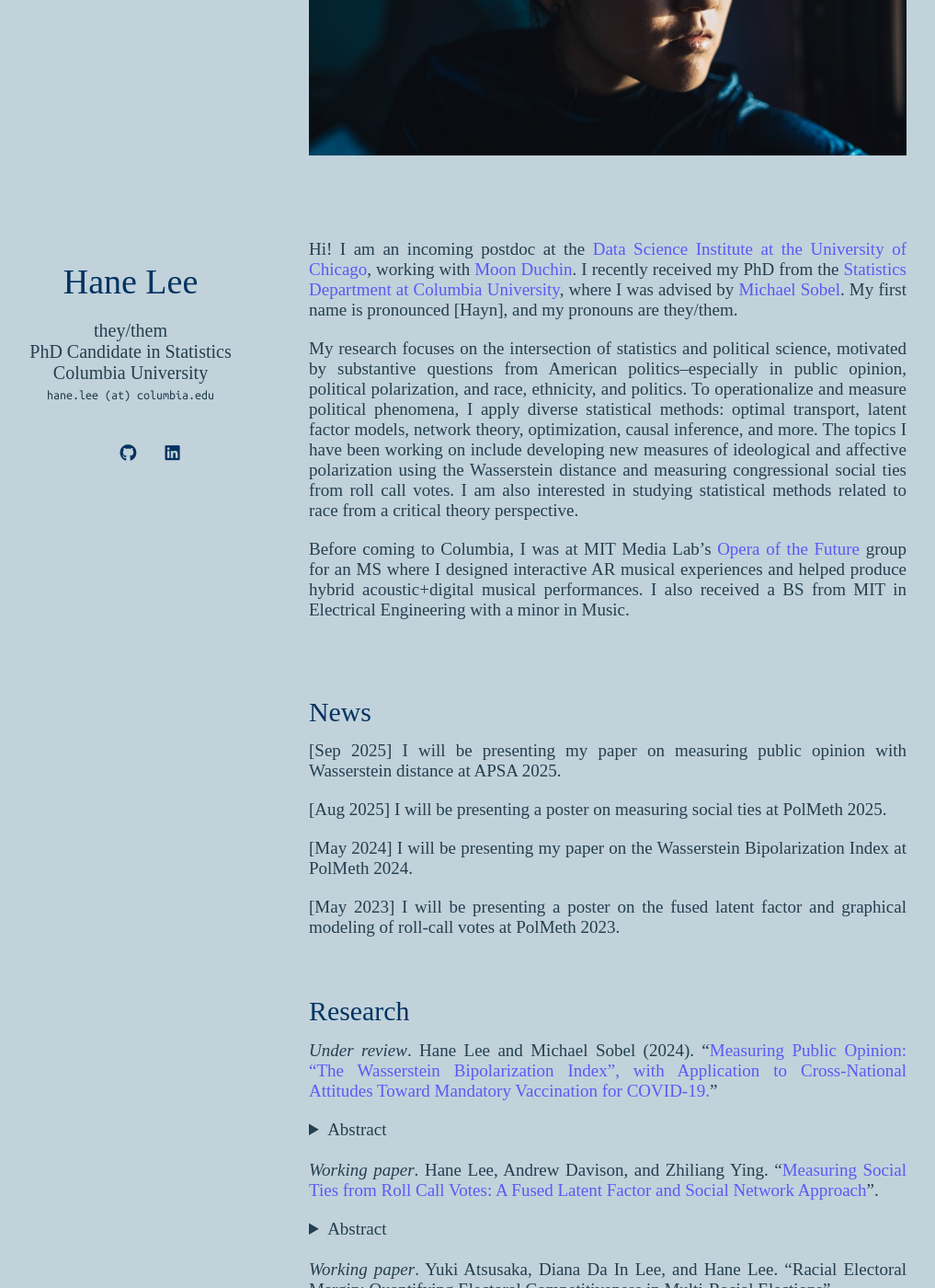
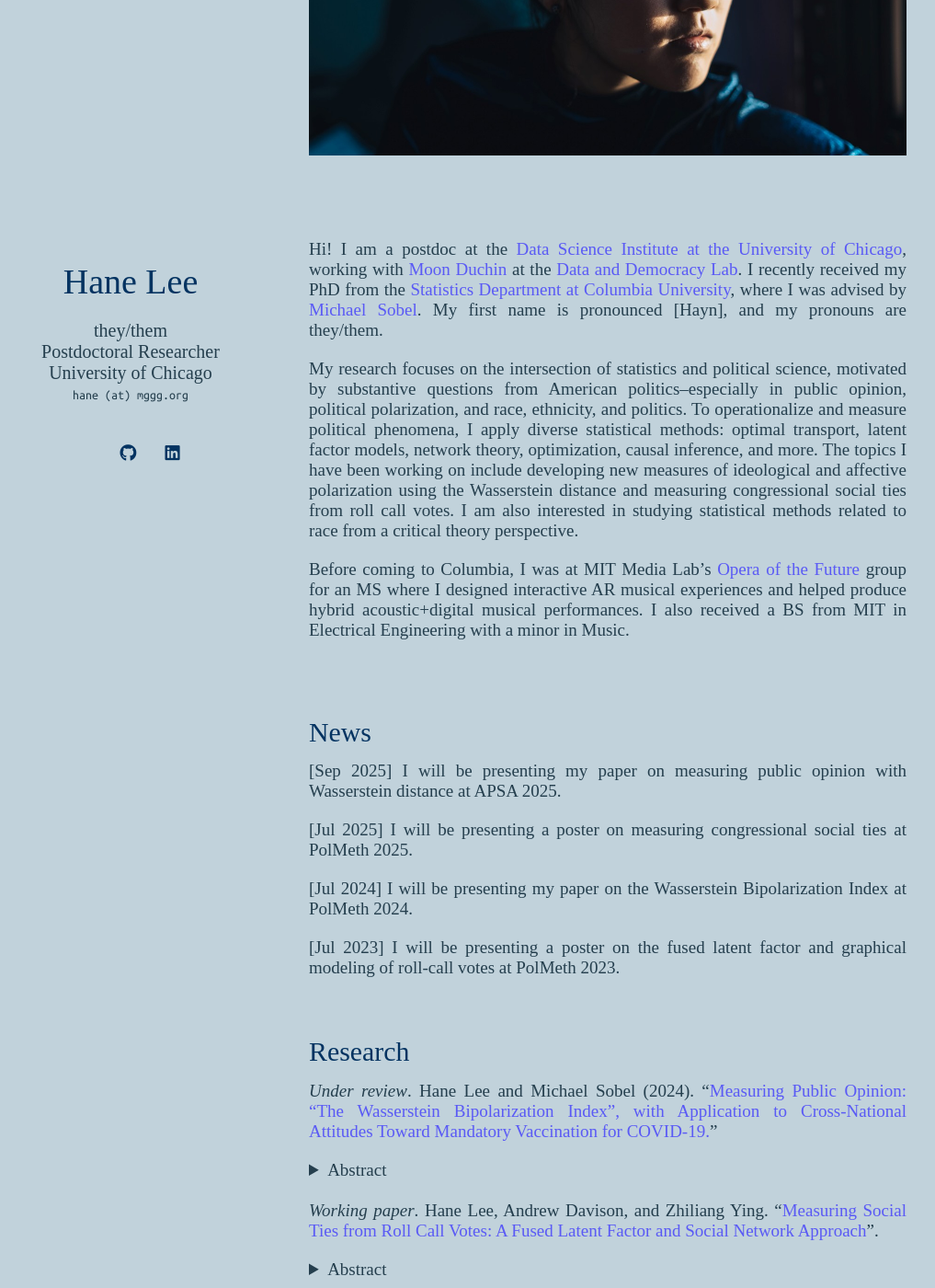
Before and after one commit to hanelee/hanelee.github.io, a Jekyll site: the page built from index.md, in a window 1280 px wide and 1400 px high, scrolled down 451 px. Shown: the whole window at 92% size, without its empty margins (134-1151 px from the left). Built offline with Jekyll 4.4.1, drawn with Linux system fonts in a browser that asks for light colours; nearby versions of some CDN libraries; some web fonts are replaced; a style sheet for code colours, icons or effects is not loaded.

Commit message:
job update

```diff
--- a/_config.yml
+++ b/_config.yml
@@ -1,9 +1,9 @@
 # Basic Information
 title: Hane Lee
 pronoun: they/them
-position: PhD Candidate in Statistics
-affiliation: Columbia University
-email: hane.lee (at) columbia.edu
+position: Postdoctoral Researcher
+affiliation: University of Chicago
+email: hane (at) mggg.org
 
 # Search Engine Optimization (SEO)
 # The following information is used to improve the website traffic from search engines, e.g., Google.
--- a/index.md
+++ b/index.md
@@ -6,7 +6,7 @@ layout: homepage
 <br><br> <br>
 
 
-Hi! I am an incoming postdoc at the [Data Science Institute at the University of Chicago](https://datascience.uchicago.edu/), working with [Moon Duchin](https://mggg.org/). I recently received my PhD from the [Statistics Department at Columbia University](https://stat.columbia.edu/), where I was advised by [Michael Sobel](https://scholar.google.com/citations?user=cuKCFmcAAAAJ&hl=en). My first name is pronounced [Hayn], and my pronouns are they/them.
+Hi! I am a postdoc at the [Data Science Institute at the University of Chicago](https://datascience.uchicago.edu/), working with [Moon Duchin](https://mggg.org/people/mduchin/) at the [Data and Democracy Lab](https://mggg.org/). I recently received my PhD from the [Statistics Department at Columbia University](https://stat.columbia.edu/), where I was advised by [Michael Sobel](https://scholar.google.com/citations?user=cuKCFmcAAAAJ&hl=en). My first name is pronounced [Hayn], and my pronouns are they/them.
 
 My research focuses on the intersection of statistics and political science, motivated by substantive questions from American politics--especially in public opinion, political polarization, and race, ethnicity, and politics. To operationalize and measure political phenomena, I apply diverse statistical methods: optimal transport, latent factor models, network theory, optimization, causal inference, and more. The topics I have been working on include developing new measures of ideological and affective polarization using the Wasserstein distance and measuring congressional social ties from roll call votes. I am also interested in studying statistical methods related to race from a critical theory perspective.
 
@@ -18,11 +18,11 @@ Before coming to Columbia, I was at MIT Media Lab's [Opera of the Future](https:
 
 [Sep 2025] I will be presenting my paper on measuring public opinion with Wasserstein distance at APSA 2025.
 
-[Aug 2025] I will be presenting a poster on measuring social ties at PolMeth 2025.
+[Jul 2025] I will be presenting a poster on measuring congressional social ties at PolMeth 2025.
 
-[May 2024] I will be presenting my paper on the Wasserstein Bipolarization Index at PolMeth 2024.
+[Jul 2024] I will be presenting my paper on the Wasserstein Bipolarization Index at PolMeth 2024.
 
-[May 2023] I will be presenting a poster on the fused latent factor and graphical modeling of roll-call votes at PolMeth 2023.
+[Jul 2023] I will be presenting a poster on the fused latent factor and graphical modeling of roll-call votes at PolMeth 2023.
  <br> <br> <br>
 
 
```
